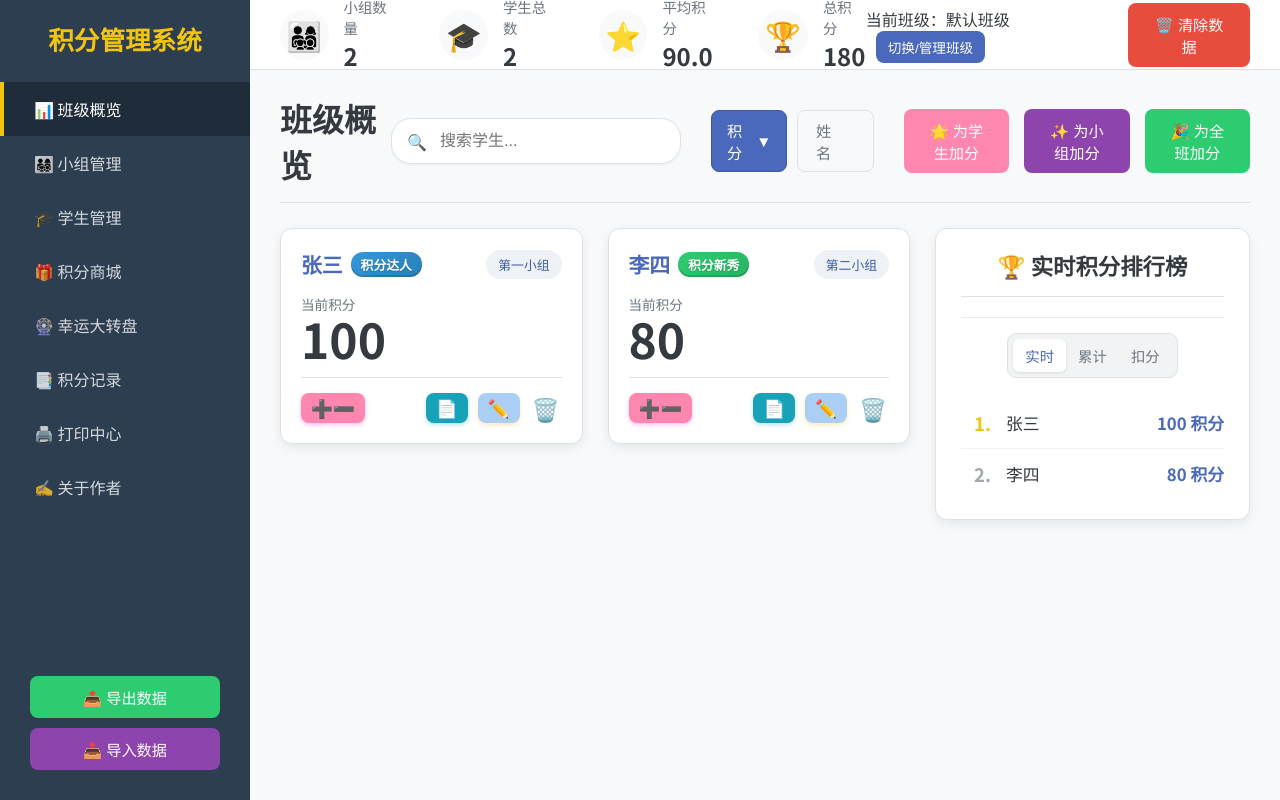
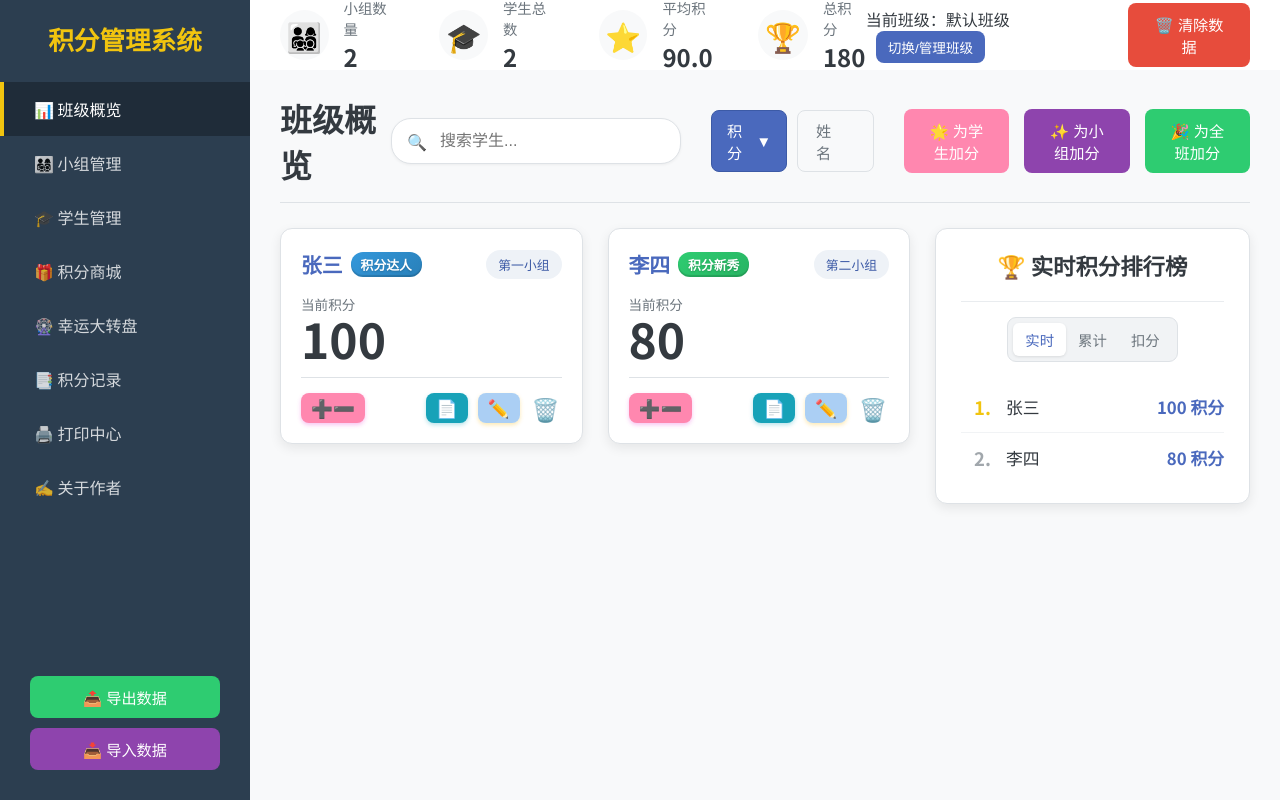
Before and after one commit to Guilin-Wu/class-points-system-Multiple_classes, a plain HTML site: page index.html in a window 1280 px wide. Drawn offline with nearby package versions, Linux system fonts and the light colour scheme.

Commit message:
更新缓存加载功能

```diff
--- a/style.css
+++ b/style.css
@@ -35,7 +35,6 @@ header {
   grid-area: header;
   background: var(--card-background);
   padding: 0 30px;
-  border-bottom: 1px solid var(--border-color);
   display: flex;
   align-items: center;
   justify-content: space-between;
@@ -370,8 +369,6 @@ form input:focus, form select:focus {
   margin-bottom: 20px;
   font-size: 1.4em;
   text-align: center;
-  border-bottom: 1px solid var(--border-color);
-  padding-bottom: 15px;
 }
 
 /* --- 修改点: 同时选中两个排行榜的 ol 元素 --- */
--- a/sw.js
+++ b/sw.js
@@ -3,7 +3,7 @@
  * 提供离线访问和更快的加载速度
  */
 
-const CACHE_NAME = 'class-points-v1.0.1';
+const CACHE_NAME = 'class-points-v1.0.2';
 const STATIC_CACHE = 'static-v1.0.1';
 const DYNAMIC_CACHE = 'dynamic-v1.0.1';
 
```
